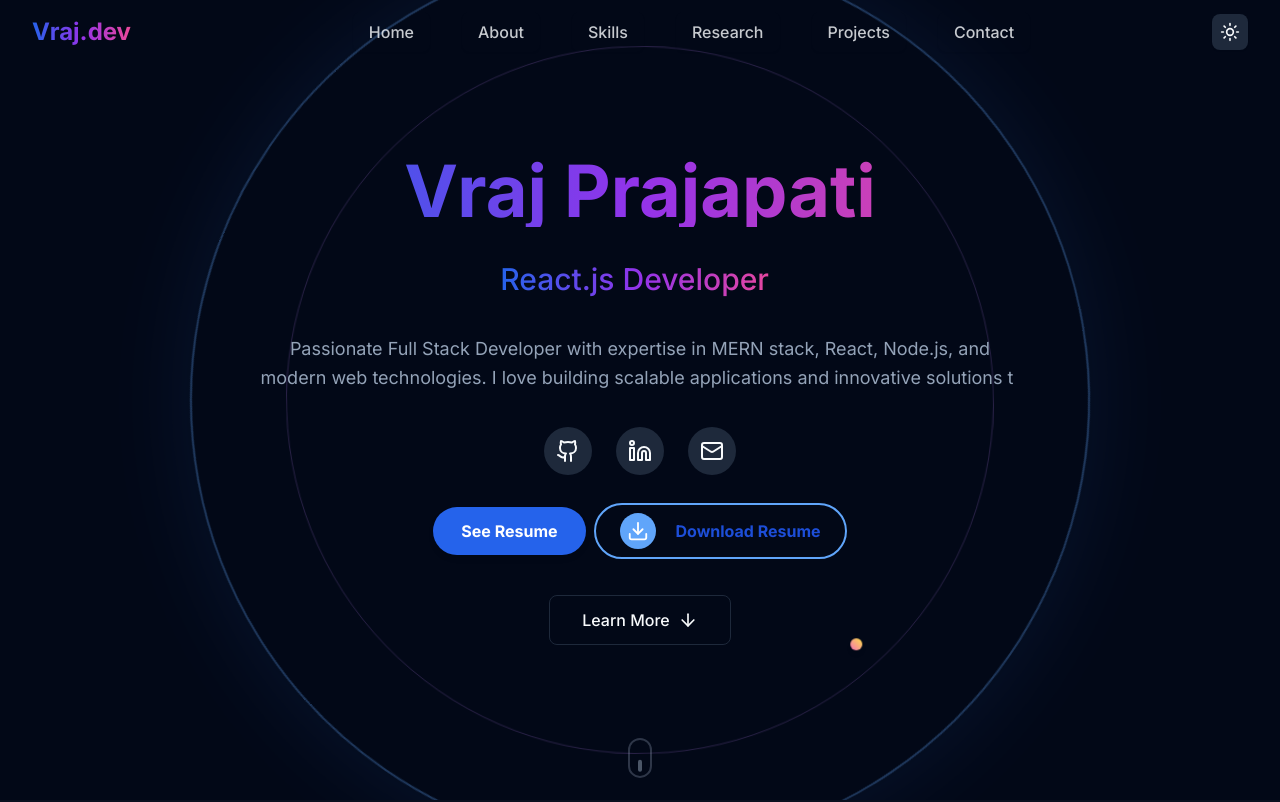
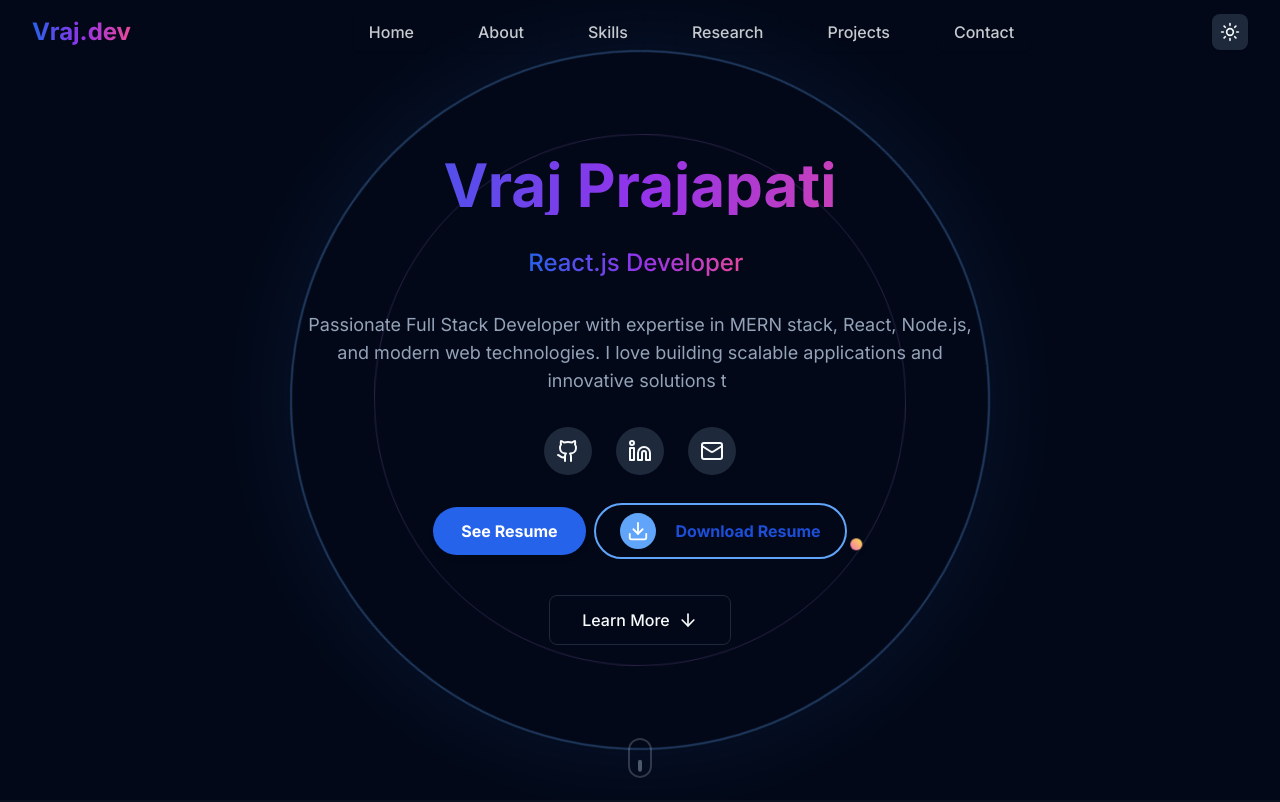
Before and after one commit to Vraj-Prajapati-14/Vraj.dev, a Next.js app: page / in a window 1280 px wide. Shown: the top 802 px of the page. Built offline with nearby package versions, Linux system fonts and the light colour scheme.

Commit message:
proper ring css

```diff
--- a/src/components/sections/hero.tsx
+++ b/src/components/sections/hero.tsx
@@ -17,11 +17,11 @@
     <section id="home" className="min-h-screen flex items-center justify-center relative overflow-hidden">
       {/* Solar Ring Live Animation Background */}
       <div className="absolute inset-0 flex items-center justify-center pointer-events-none z-0">
-        <div className="relative w-[700px] h-[700px] md:w-[900px] md:h-[900px]">
+        <div className="relative aspect-square w-[110vw] max-w-[500px] max-h-[110vw] md:w-[80vw] md:max-w-[700px] md:max-h-[60vw] lg:w-[700px] lg:max-w-[900px] lg:max-h-[700px]">
           {/* Main ring */}
           <div className="absolute inset-0 rounded-full border-2 border-blue-400/30 animate-rotate-slow" style={{ boxShadow: '0 0 80px 10px rgba(59,130,246,0.08)' }} />
           {/* Inner ring */}
-          <div className="absolute inset-24 rounded-full border border-purple-400/20 animate-rotate-reverse" />
+          <div className="absolute inset-[12%] rounded-full border border-purple-400/20 animate-rotate-reverse" />
           {/* Orbiting planet 1 */}
           <div className="absolute left-1/2 top-0 -translate-x-1/2 w-6 h-6 bg-gradient-to-tr from-blue-500 to-purple-400 rounded-full shadow-lg animate-orbit" style={{ animationDuration: '7s' }} />
           {/* Orbiting planet 2 */}
@@ -54,7 +54,7 @@
             initial={{ opacity: 0, scale: 0.8 }}
             animate={{ opacity: 1, scale: 1 }}
             transition={{ delay: 0.4, duration: 0.8 }}
-            className="text-5xl md:text-7xl font-bold gradient-text"
+            className="text-4xl md:text-6xl font-bold gradient-text leading-tight"
           >
             {portfolioData.personal.name}
           </motion.h1>
@@ -64,7 +64,7 @@
             initial={{ opacity: 0, y: 20 }}
             animate={{ opacity: 1, y: 0 }}
             transition={{ delay: 0.6, duration: 0.8 }}
-            className="text-2xl md:text-3xl text-foreground/80 font-medium min-h-[2.5rem] flex items-center justify-center"
+            className="text-xl md:text-2xl text-foreground/80 font-medium min-h-[2rem] flex items-center justify-center"
           >
             <TypeAnimation
               sequence={[
@@ -91,7 +91,7 @@
             initial={{ opacity: 0, y: 20 }}
             animate={{ opacity: 1, y: 0 }}
             transition={{ delay: 0.8, duration: 0.8 }}
-            className="text-lg text-muted-foreground max-w-3xl mx-auto leading-relaxed min-h-[4rem] flex items-center justify-center"
+            className="text-base md:text-lg text-muted-foreground max-w-2xl mx-auto leading-relaxed min-h-[3rem] flex items-center justify-center"
           >
             <TypeAnimation
               sequence={[
```
